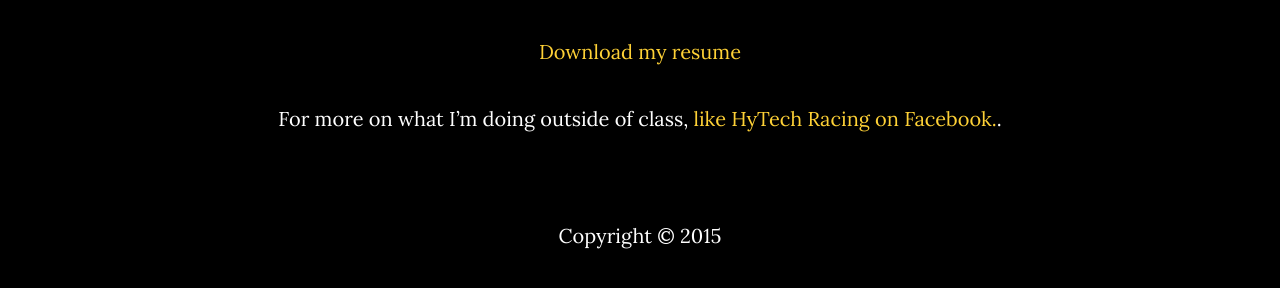
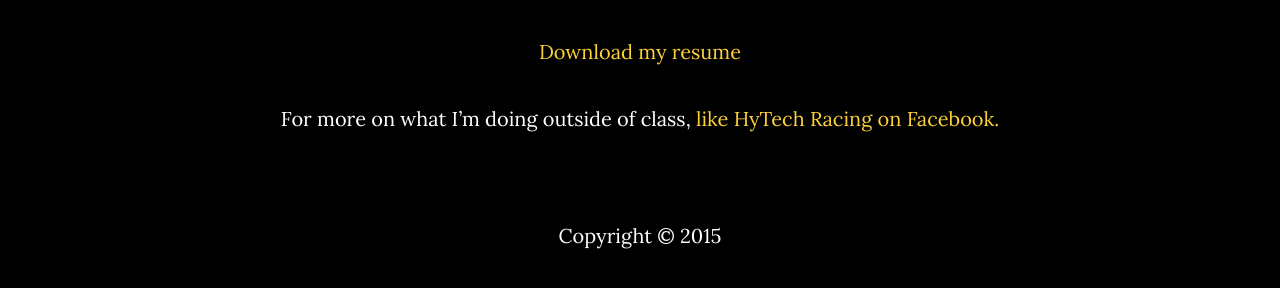
Before and after one commit to rgallaway/rgallaway.github.io, a Jekyll site: the page built from index.html, in a window 1280 px wide and 900 px high, scrolled down 2168 px. Shown: the part 406-694 px from the top of the window. Built offline with Jekyll 4.4.1, drawn with Linux system fonts in a browser that asks for light colours.

Commit message:
fixed period issue

```diff
--- a/resume.html
+++ b/resume.html
@@ -7,4 +7,4 @@ title: Resume
 
 <a href="files/resume.pdf">Download my resume</a>
 
-For more on what I'm doing outside of class, <a href="https://www.facebook.com/HyTechRacing?fref=ts">like HyTech Racing on Facebook.</a>.
+For more on what I'm doing outside of class, <a href="https://www.facebook.com/HyTechRacing?fref=ts">like HyTech Racing on Facebook.</a>
```
